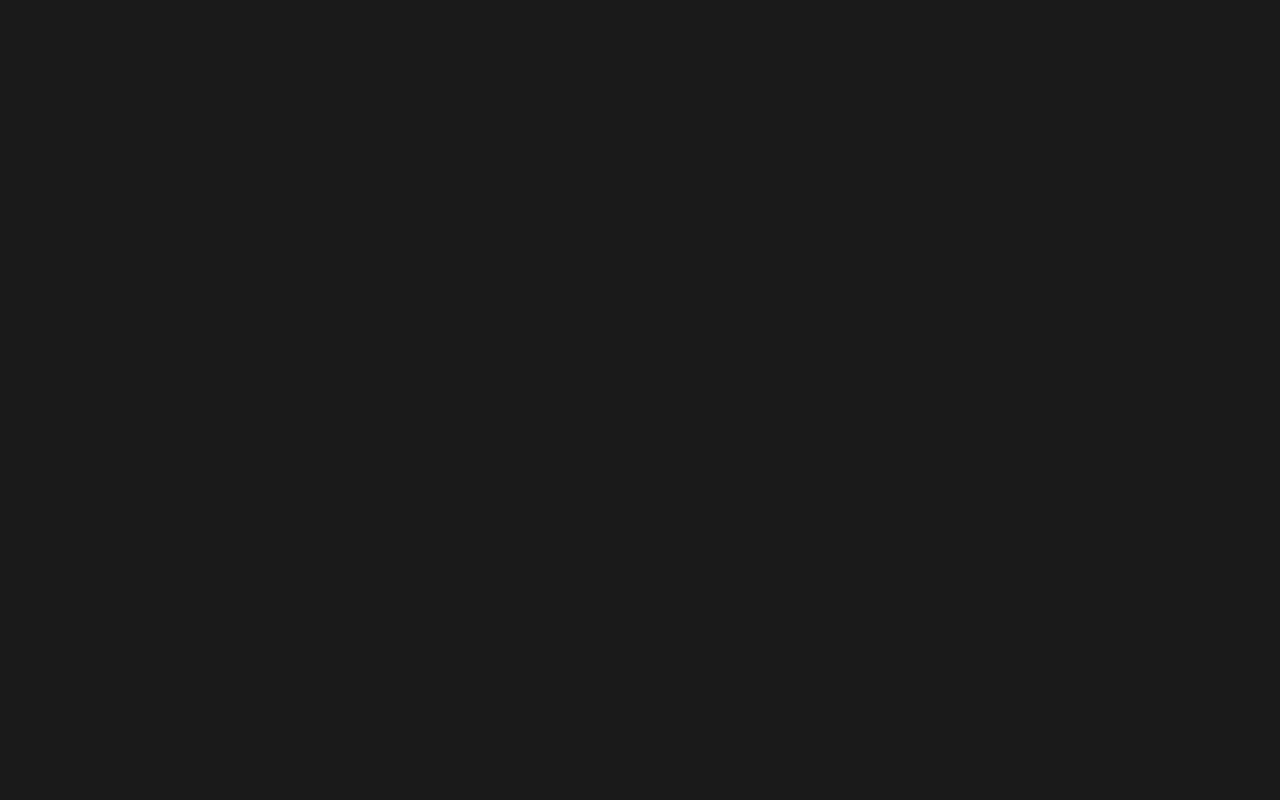
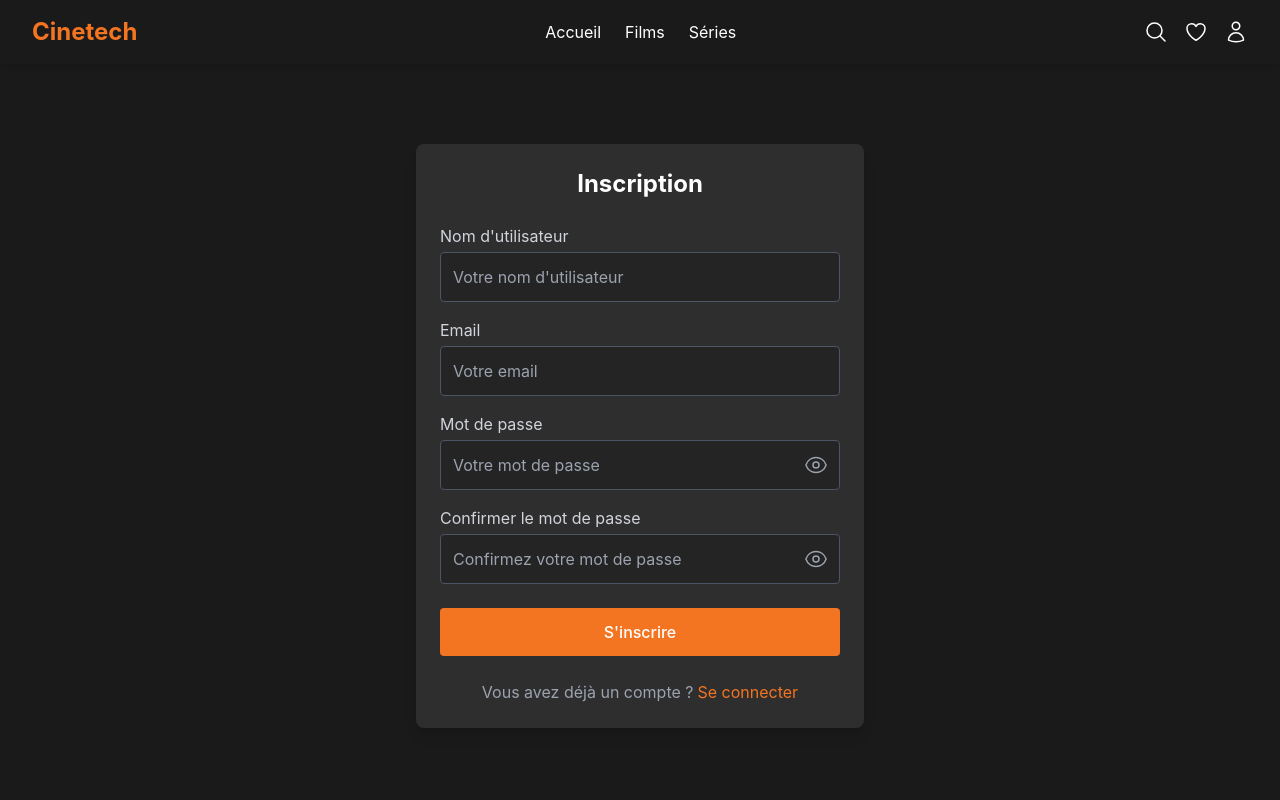
Before and after one commit to elyes-messaadia/Cinetech-V2, a React (Vite) app in the folder client/: page /register in a window 1280 px wide. Before the commit this address had no page. Shown: the top 800 px of the page. Built offline with nearby package versions, Linux system fonts and the light colour scheme; no server answers.

Commit message:
Ajout de la page d'inscription dans le routage de l'application et correction de l'orthographe dans le fichier arborescence.txt.

```diff
--- a/client/src/App.jsx
+++ b/client/src/App.jsx
@@ -2,6 +2,7 @@ import { BrowserRouter, Routes, Route } from 'react-router-dom';
 import Layout from './components/layout/Layout';
 import HomePage from './pages/HomePage';
 import LoginPage from './pages/LoginPage';
+import RegisterPage from './pages/RegisterPage';
 import MovieDetailPage from './pages/MovieDetailPage';
 import './index.css';
 
@@ -12,6 +13,7 @@ function App() {
         <Route path="/" element={<Layout />}>
           <Route index element={<HomePage />} />
           <Route path="login" element={<LoginPage />} />
+          <Route path="register" element={<RegisterPage />} />
           <Route path="movie/:id" element={<MovieDetailPage />} />
           {/* D'autres routes seront ajoutées ultérieurement */}
         </Route>
--- /dev/null
+++ b/client/src/components/ui/RegisterForm.jsx
@@ -0,0 +1,242 @@
+import { useState } from 'react';
+import { Link, useNavigate } from 'react-router-dom';
+import { EyeIcon, EyeSlashIcon } from '@heroicons/react/24/outline';
+import authService from '../../services/authService';
+
+const RegisterForm = () => {
+  const navigate = useNavigate();
+  const [formData, setFormData] = useState({
+    username: '',
+    email: '',
+    password: '',
+    confirmPassword: ''
+  });
+  const [showPassword, setShowPassword] = useState(false);
+  const [showConfirmPassword, setShowConfirmPassword] = useState(false);
+  const [errors, setErrors] = useState({});
+  const [isLoading, setIsLoading] = useState(false);
+
+  const handleChange = (e) => {
+    const { name, value } = e.target;
+    setFormData(prev => ({
+      ...prev,
+      [name]: value
+    }));
+
+    // Réinitialiser l'erreur pour ce champ lorsqu'il est modifié
+    if (errors[name]) {
+      setErrors(prev => ({
+        ...prev,
+        [name]: null
+      }));
+    }
+  };
+
+  const togglePasswordVisibility = () => {
+    setShowPassword(!showPassword);
+  };
+
+  const toggleConfirmPasswordVisibility = () => {
+    setShowConfirmPassword(!showConfirmPassword);
+  };
+
+  const validateForm = () => {
+    const newErrors = {};
+
+    if (!formData.username) {
+      newErrors.username = "Le nom d'utilisateur est requis";
+    } else if (formData.username.length < 3) {
+      newErrors.username = "Le nom d'utilisateur doit contenir au moins 3 caractères";
+    }
+
+    if (!formData.email) {
+      newErrors.email = "L'email est requis";
+    } else if (!/\S+@\S+\.\S+/.test(formData.email)) {
+      newErrors.email = "Format d'email invalide";
+    }
+
+    if (!formData.password) {
+      newErrors.password = "Le mot de passe est requis";
+    } else if (formData.password.length < 6) {
+      newErrors.password = "Le mot de passe doit contenir au moins 6 caractères";
+    }
+
+    if (!formData.confirmPassword) {
+      newErrors.confirmPassword = "La confirmation du mot de passe est requise";
+    } else if (formData.password !== formData.confirmPassword) {
+      newErrors.confirmPassword = "Les mots de passe ne correspondent pas";
+    }
+
+    setErrors(newErrors);
+    return Object.keys(newErrors).length === 0;
+  };
+
+  const handleSubmit = async (e) => {
+    e.preventDefault();
+
+    if (!validateForm()) return;
+
+    setIsLoading(true);
+
+    try {
+      const { confirmPassword: _confirmPassword, ...registerData } = formData;
+      await authService.register(registerData);
+      navigate('/');
+    } catch (error) {
+      console.error('Erreur d\'inscription', error);
+
+      if (error.message === 'Cet email est déjà utilisé') {
+        setErrors({
+          email: "Cet email est déjà utilisé"
+        });
+      } else {
+        setErrors({
+          form: "Échec de l'inscription. Veuillez réessayer."
+        });
+      }
+    } finally {
+      setIsLoading(false);
+    }
+  };
+
+  return (
+    <div className="bg-background-light p-6 rounded-lg shadow-lg max-w-md w-full mx-auto">
+      <h2 className="text-2xl font-bold text-white mb-6 text-center">Inscription</h2>
+
+      {errors.form && (
+        <div className="bg-red-500/20 border border-red-500 text-red-500 px-4 py-2 rounded mb-4">
+          {errors.form}
+        </div>
+      )}
+
+      <form onSubmit={handleSubmit}>
+        {/* Username */}
+        <div className="mb-4">
+          <label htmlFor="username" className="block text-gray-300 mb-1">
+            Nom d'utilisateur
+          </label>
+          <input
+            type="text"
+            id="username"
+            name="username"
+            value={formData.username}
+            onChange={handleChange}
+            className={`w-full p-3 bg-background border rounded focus:outline-none focus:ring-2 ${
+              errors.username ? 'border-red-500 focus:ring-red-500' : 'border-gray-600 focus:ring-primary'
+            } text-white`}
+            placeholder="Votre nom d'utilisateur"
+          />
+          {errors.username && (
+            <p className="text-red-500 text-sm mt-1">{errors.username}</p>
+          )}
+        </div>
+
+        {/* Email */}
+        <div className="mb-4">
+          <label htmlFor="email" className="block text-gray-300 mb-1">
+            Email
+          </label>
+          <input
+            type="email"
+            id="email"
+            name="email"
+            value={formData.email}
+            onChange={handleChange}
+            className={`w-full p-3 bg-background border rounded focus:outline-none focus:ring-2 ${
+              errors.email ? 'border-red-500 focus:ring-red-500' : 'border-gray-600 focus:ring-primary'
+            } text-white`}
+            placeholder="Votre email"
+          />
+          {errors.email && (
+            <p className="text-red-500 text-sm mt-1">{errors.email}</p>
+          )}
+        </div>
+
+        {/* Password */}
+        <div className="mb-4">
+          <label htmlFor="password" className="block text-gray-300 mb-1">
+            Mot de passe
+          </label>
+          <div className="relative">
+            <input
+              type={showPassword ? "text" : "password"}
+              id="password"
+              name="password"
+              value={formData.password}
+              onChange={handleChange}
+              className={`w-full p-3 bg-background border rounded focus:outline-none focus:ring-2 ${
+                errors.password ? 'border-red-500 focus:ring-red-500' : 'border-gray-600 focus:ring-primary'
+              } text-white pr-12`}
+              placeholder="Votre mot de passe"
+            />
+            <button
+              type="button"
+              onClick={togglePasswordVisibility}
+              className="absolute right-3 top-1/2 -translate-y-1/2 text-gray-400 hover:text-white"
+            >
+              {showPassword ? (
+                <EyeSlashIcon className="w-6 h-6" />
+              ) : (
+                <EyeIcon className="w-6 h-6" />
+              )}
+            </button>
+          </div>
+          {errors.password && (
+            <p className="text-red-500 text-sm mt-1">{errors.password}</p>
+          )}
+        </div>
+
+        {/* Confirm Password */}
+        <div className="mb-6">
+          <label htmlFor="confirmPassword" className="block text-gray-300 mb-1">
+            Confirmer le mot de passe
+          </label>
+          <div className="relative">
+            <input
+              type={showConfirmPassword ? "text" : "password"}
+              id="confirmPassword"
+              name="confirmPassword"
+              value={formData.confirmPassword}
+              onChange={handleChange}
+              className={`w-full p-3 bg-background border rounded focus:outline-none focus:ring-2 ${
+                errors.confirmPassword ? 'border-red-500 focus:ring-red-500' : 'border-gray-600 focus:ring-primary'
+              } text-white pr-12`}
+              placeholder="Confirmez votre mot de passe"
+            />
+            <button
+              type="button"
+              onClick={toggleConfirmPasswordVisibility}
+              className="absolute right-3 top-1/2 -translate-y-1/2 text-gray-400 hover:text-white"
+            >
+              {showConfirmPassword ? (
+                <EyeSlashIcon className="w-6 h-6" />
+              ) : (
+                <EyeIcon className="w-6 h-6" />
+              )}
+            </button>
+          </div>
+          {errors.confirmPassword && (
+            <p className="text-red-500 text-sm mt-1">{errors.confirmPassword}</p>
+          )}
+        </div>
+
+        <button
+          type="submit"
+          className="w-full bg-primary hover:bg-primary-dark text-white py-3 rounded font-medium transition-colors disabled:opacity-70 disabled:cursor-not-allowed"
+          disabled={isLoading}
+        >
+          {isLoading ? "Inscription en cours..." : "S'inscrire"}
+        </button>
+      </form>
+
+      <div className="mt-6 text-center text-gray-400">
+        Vous avez déjà un compte ?
+        <Link to="/login" className="text-primary hover:text-primary-dark ml-1">
+          Se connecter
+        </Link>
+      </div>
+    </div>
+  );
+};
+
+export default RegisterForm;
--- /dev/null
+++ b/client/src/pages/RegisterPage.jsx
@@ -0,0 +1,11 @@
+import RegisterForm from '../components/ui/RegisterForm';
+
+const RegisterPage = () => {
+  return (
+    <div className="container mx-auto py-12 px-4">
+      <RegisterForm />
+    </div>
+  );
+};
+
+export default RegisterPage;
```
Also changed, not shown: 1 other file (tests, documents, lock files or other folders).
